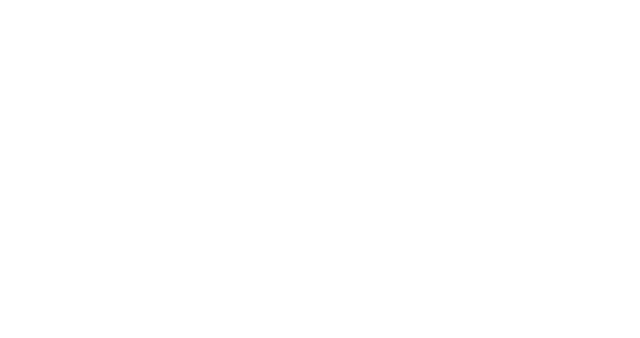
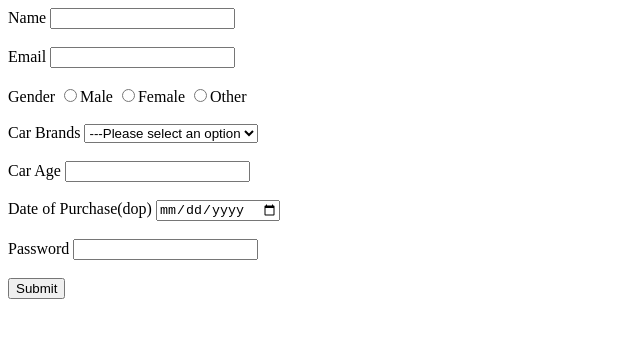
Before and after one commit to acciojob/car-insurance-form-Anirudha7221, a website: page main.html in a window 1280 px wide. Shown: the whole page, without its empty margins (0-640 px from the left). Drawn offline with Linux system fonts and the light colour scheme.

Commit message:
created a submission

```diff
--- a/main.html
+++ b/main.html
@@ -10,7 +10,53 @@
 	<!-- the entire body must be written by student -->
     <script type="text/javascript" src="./script.js">
 </script>
-
+<form id="my-form" method="post">
+	<div>
+		<label for="name">Name</label>
+		<input type="text" id="name">
+		<br><br>
+	</div>
+	<div>
+		<label for="email">Email</label>
+		<input type="email" id="email" required>
+		<br><br>
+	</div>
+	<div>
+		<label for="gender">Gender</label>
+		<input type="radio" name="gender" id="gender_m" required>Male
+		<input type="radio" name="gender" id="gender_f" required>Female
+		<input type="radio" name="gender" id="gender_oth" required>Other
+		<br><br>
+	</div>
+	<div>
+		<label for="cars">Car Brands</label>
+		<select id="cars">
+			<option value=""disabled selected>---Please select an option</option>
+			<option>BMW</option>
+			<option>Audi</option>
+			<option>Mercedez</option>
+		</select>
+		<br><br>
+	</div>
+	<div>
+		<label for="carage">Car Age</label>
+		<input type="number" min="0" id="carage" required>
+		<br><br>
+	</div>
+	<div>
+		<label for="dop">Date of Purchase(dop)</label>
+		<input type="date" id="dop" required>
+		<br><br>
+	</div>
+	<div>
+		<label for="password">Password</label>
+		<input type="password" id="password" required>
+		<br><br>
+	</div>
+	<div>
+		<button type="submit">Submit</button>
+	</div>
+</form>
 </body>
 
 </html>
```
